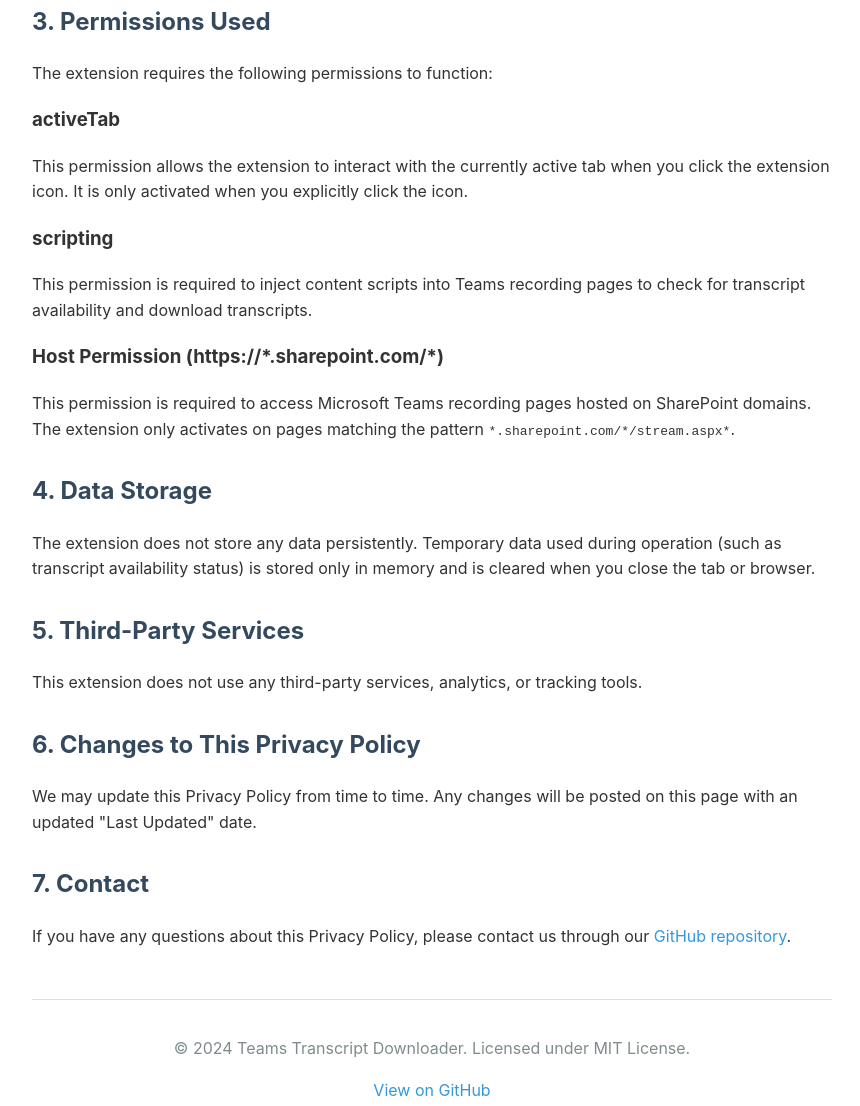
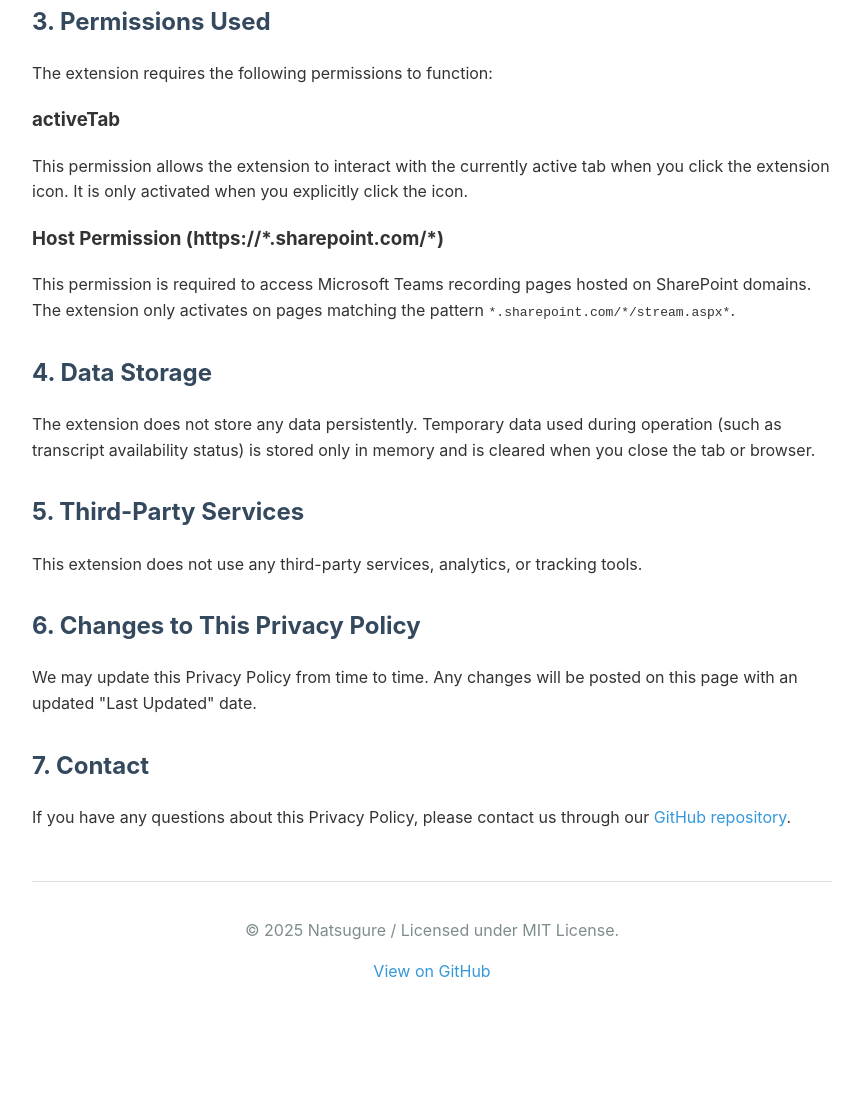
Before and after one commit to Natsugure/teams-transcript-downloader, a website built with Vite: page docs/privacy-policy.html in a window 1280 px wide. Shown: the part 678-1784 px from the top of the page, without its empty margins (208-1068 px from the left). After the commit the page ends 1699 px from the top, so only its background shows below. Built offline with nearby package versions, Linux system fonts and the light colour scheme.

Commit message:
Update a privacy policy. - Remove an unused permission, scirpting.

```diff
--- a/docs/privacy-policy.html
+++ b/docs/privacy-policy.html
@@ -60,7 +60,7 @@
 </head>
 <body>
     <h1>Privacy Policy</h1>
-    <p class="last-updated">Last Updated: December 20, 2024</p>
+    <p class="last-updated">Last Updated: December 29, 2025</p>
 
     <div class="highlight">
         <strong>TL;DR:</strong> This extension does not collect, store, or transmit any user data. Everything happens locally in your browser.
@@ -89,9 +89,6 @@
         <h3>activeTab</h3>
         <p>This permission allows the extension to interact with the currently active tab when you click the extension icon. It is only activated when you explicitly click the icon.</p>
 
-        <h3>scripting</h3>
-        <p>This permission is required to inject content scripts into Teams recording pages to check for transcript availability and download transcripts.</p>
-
         <h3>Host Permission (https://*.sharepoint.com/*)</h3>
         <p>This permission is required to access Microsoft Teams recording pages hosted on SharePoint domains. The extension only activates on pages matching the pattern <code>*.sharepoint.com/*/stream.aspx*</code>.</p>
     </div>
@@ -117,7 +114,7 @@
     </div>
 
     <footer>
-        <p>&copy; 2024 Teams Transcript Downloader. Licensed under MIT License.</p>
+        <p>&copy; 2025 Natsugure / Licensed under MIT License.</p>
         <p><a href="https://github.com/Natsugure/teams-transcript-downloader">View on GitHub</a></p>
     </footer>
 </body>
```
